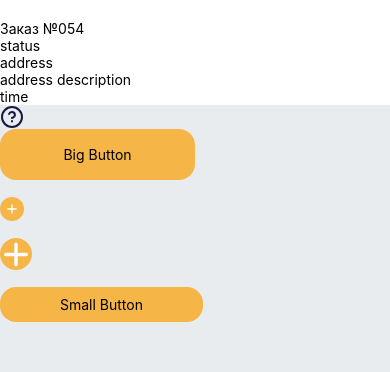
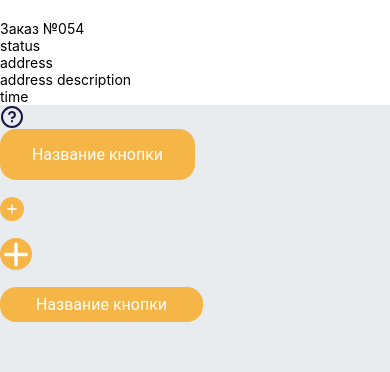
Before and after one commit to akakayka/Mobile-app, a React Native app in the folder client/: screen / in a window 390 px wide. Shown: the top 372 px of the page. Built offline with nearby package versions, Linux system fonts and the light colour scheme.

Commit message:
big and small buttons

```diff
--- a/client/App.js
+++ b/client/App.js
@@ -27,13 +27,13 @@ export default function App() {
 
       </View>
       <HelpIcon></HelpIcon>
-        <BigButton />
+        <BigButton title={'Название кнопки'} />
         <Text>  </Text>
         <SmallRoundButton />
         <Text>  </Text>
         <BigRoundButton />
         <Text>  </Text>
-        <SmallButton />
+        <SmallButton title={'Название кнопки'} />
         <Text>  </Text>
         <Checkbox></Checkbox>
         <Text>  </Text>
--- a/client/constants/theme.js
+++ b/client/constants/theme.js
@@ -8,7 +8,7 @@ export const COLORS = {
     yellow: "#F8F68F",
     black: "#181744",
     green: "#A3D94A",
-    red: "#F25B40",
+    red: "#f49f45",
     lightRed: "#E8DB61",
     darkRed: "#FFDADA",
 
--- a/client/src/ui/BigButton.js
+++ b/client/src/ui/BigButton.js
@@ -1,8 +1,6 @@
 import React from 'react'
-import {Image, StyleSheet, Text, TouchableHighlight, View} from "react-native";
-import {Button} from 'react-native'
+import {StyleSheet, Text, View, Pressable} from "react-native";
 import {COLORS, SIZES} from "../../constants/theme";
-import {icons} from "../../constants";
 
 const styles = StyleSheet.create({
     container: {
@@ -11,29 +9,31 @@ const styles = StyleSheet.create({
     },
     button: {
         borderRadius: 16,
-        backgroundColor: COLORS.primary,
         height: 51,
         width: 195,
         alignItems: "center",
         justifyContent: "center",
+    },
+    text: {
+        fontSize: 16,
+        fontFamily: 'Roboto',
+        color: COLORS.white,
     },
 })
 
 export const BigButton = (props) => {
     return (
         <View style={styles.container}>
-            <TouchableHighlight
-                activeOpacity={1}
-                underlayColor={COLORS.red}
-                onPress={() => ('text')}
-
-            >
-                <View style={styles.button}>
-                    <View style={styles.container}>
-                        <Text>Big Button</Text>
-                    </View>
-                </View>
-            </TouchableHighlight>
+            <Pressable
+                onPress={() => {}}
+                style={({pressed}) => [
+                    {
+                        backgroundColor: pressed ? COLORS.red : COLORS.primary,
+                    },
+                    styles.button,
+                ]}>
+                    <Text style={styles.text}>{props.title}</Text>
+            </Pressable>
         </View>
     )
 }
--- a/client/src/ui/SmallButton.js
+++ b/client/src/ui/SmallButton.js
@@ -1,33 +1,39 @@
-import React from 'react'
-import {Image, StyleSheet, Text, TouchableHighlight, View} from "react-native";
-import {Button} from 'react-native'
+import React, {useState} from 'react'
+import {StyleSheet, Text, View, Pressable} from "react-native";
 import {COLORS, SIZES} from "../../constants/theme";
-import {icons} from "../../constants";
 
 const styles = StyleSheet.create({
     container: {
         flexDirection: "row",
+        borderRadius: 16,
     },
     button: {
         borderRadius: 16,
-        backgroundColor: COLORS.primary,
         height: 35,
         width: 203,
         alignItems: "center",
         justifyContent: "center",
     },
+    text: {
+        fontSize: 16,
+        fontFamily: 'Roboto',
+        color: COLORS.white,
+    },
 })
 
 export const SmallButton = (props) => {
     return (
-        <View>
-            <TouchableHighlight onPress={() => ('text')}>
-                <View style={styles.button}>
-                    <View style={styles.container}>
-                        <Text>Small Button</Text>
-                    </View>
-                </View>
-            </TouchableHighlight>
+        <View style={styles.container}>
+            <Pressable
+                onPress={() => {}}
+                style={({pressed}) => [
+                    {
+                        backgroundColor: pressed ? COLORS.red : COLORS.primary,
+                    },
+                    styles.button,
+                ]}>
+                    <Text style={styles.text}>{props.title}</Text>
+            </Pressable>
         </View>
     )
 }
--- a/client/src/ui/SmallRoundButton.js
+++ b/client/src/ui/SmallRoundButton.js
@@ -27,8 +27,6 @@ const styles = StyleSheet.create({
 })
 
 export const SmallRoundButton = (props) => {
-    const plusIcon = icons.PlusIcon;
-
     return (
         <View>
             <TouchableHighlight onPress={() => ('text')}>
```
